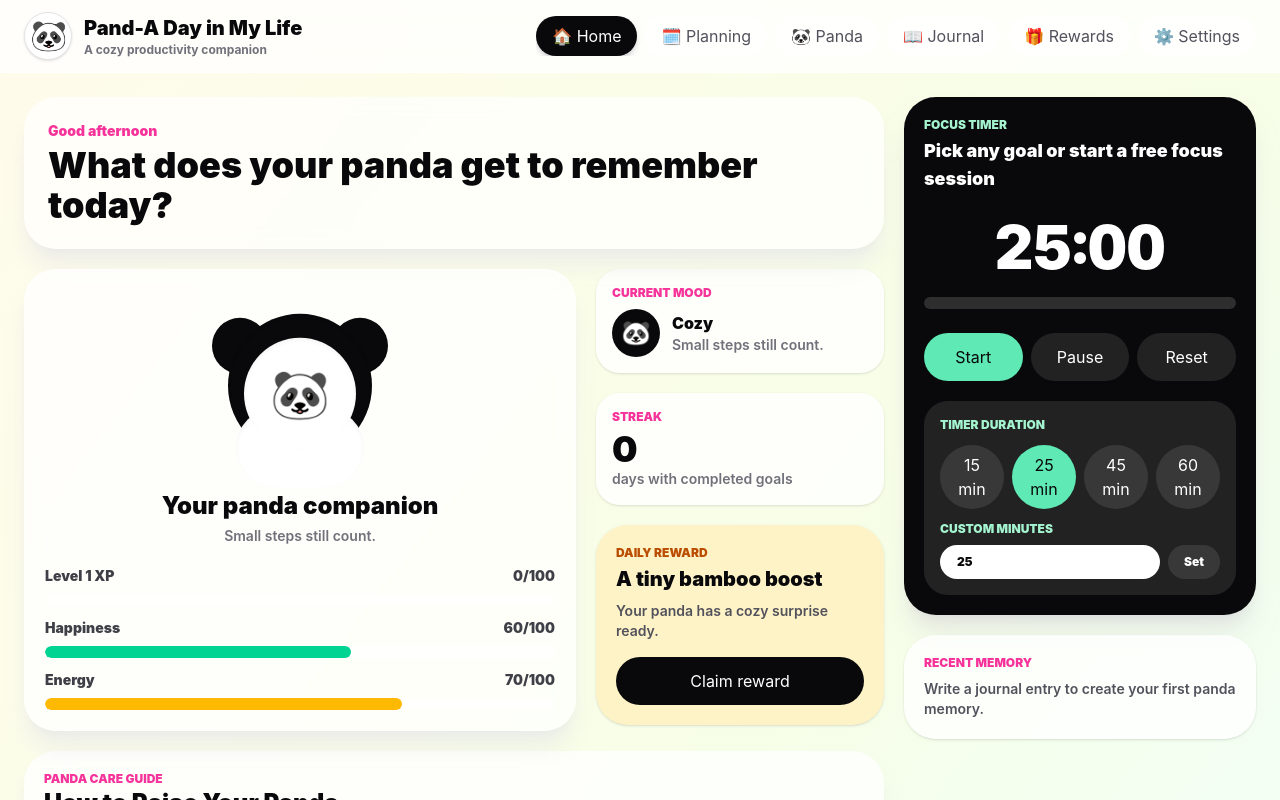
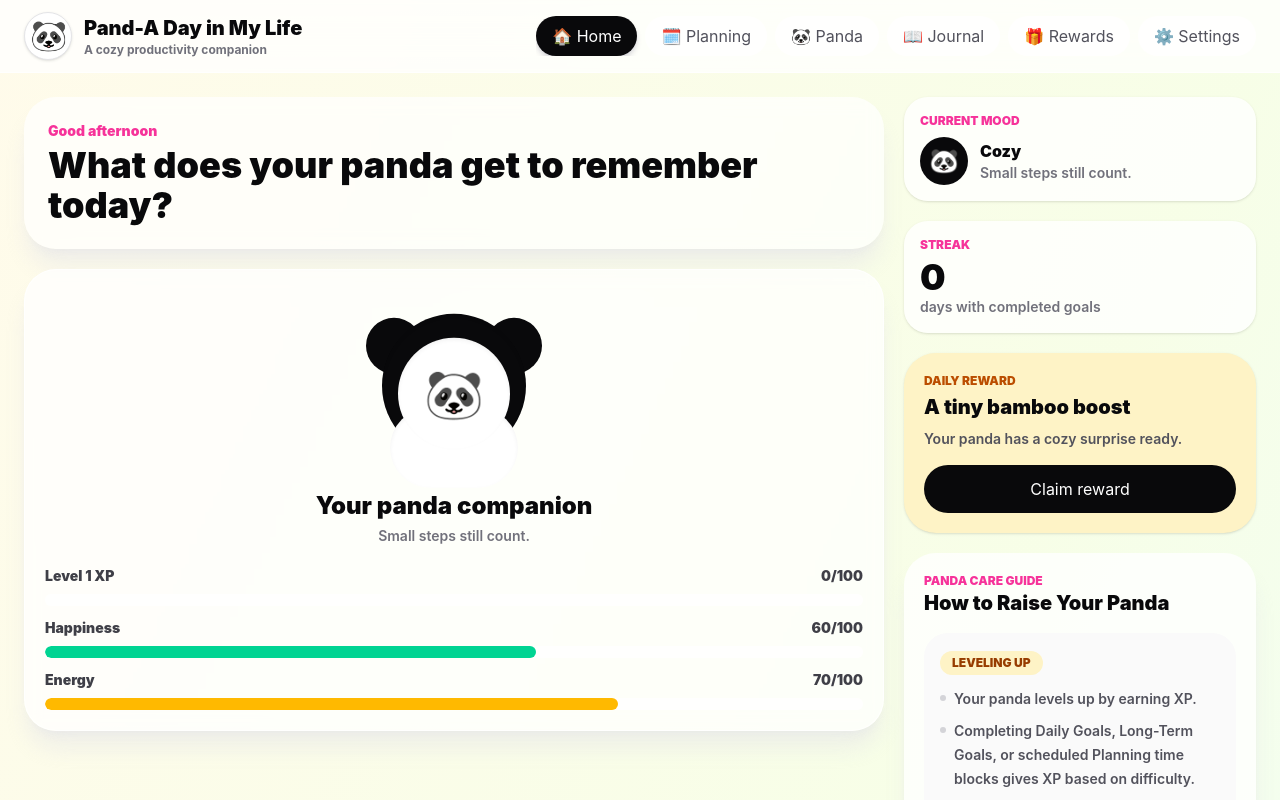
Before and after one commit to JIXIECODES/Pand-A-Day-in-My-Life, a React (Vite) app: page / in a window 1280 px wide. Both pictures are taken after a click on the button "Continue without an account". Shown: the top 800 px of the page. Built offline with nearby package versions, Linux system fonts and the light colour scheme.

Commit message:
Balance home dashboard layout

```diff
--- a/src/features/home/components/PandaTutorial.jsx
+++ b/src/features/home/components/PandaTutorial.jsx
@@ -42,18 +42,20 @@ const guideSections = [
   },
 ];
 
-export default function PandaTutorial() {
+export default function PandaTutorial({ compact = false }) {
   return (
     <section className="rounded-[2rem] bg-white/80 p-5 shadow-xl shadow-zinc-200/60">
       <div className="mb-4">
         <p className="text-xs font-black uppercase text-pink-500">Panda Care Guide</p>
-        <h2 className="text-2xl font-black text-zinc-950">How to Raise Your Panda</h2>
-        <p className="mt-1 text-sm font-semibold text-zinc-500">
-          A quick guide to the habits and Planning tools that help your panda grow, feel happier, and stay energized.
-        </p>
+        <h2 className={`${compact ? "text-xl" : "text-2xl"} font-black text-zinc-950`}>How to Raise Your Panda</h2>
+        {!compact && (
+          <p className="mt-1 text-sm font-semibold text-zinc-500">
+            A quick guide to the habits and Planning tools that help your panda grow, feel happier, and stay energized.
+          </p>
+        )}
       </div>
 
-      <div className="grid gap-3 lg:grid-cols-4">
+      <div className={compact ? "grid gap-3" : "grid gap-3 lg:grid-cols-4"}>
         {guideSections.map((section) => (
           <article className="rounded-3xl bg-zinc-50 p-4" key={section.title}>
             <span className={`inline-flex rounded-full px-3 py-1 text-xs font-black uppercase ${section.accent}`}>
--- a/src/features/home/pages/Home.jsx
+++ b/src/features/home/pages/Home.jsx
@@ -25,9 +25,11 @@ export default function Home() {
           <h1 className="mt-1 text-4xl font-black text-zinc-950">What does your panda get to remember today?</h1>
         </div>
 
-        <div className="grid gap-5 lg:grid-cols-[1fr_18rem]">
         <PandaCompanion />
-          <div className="space-y-5">
+
+      </section>
+
+      <aside className="space-y-5">
         <PandaMoodDisplay />
         <section className="rounded-[1.5rem] bg-white/80 p-4 shadow-sm">
           <p className="text-xs font-black uppercase text-pink-500">Streak</p>
@@ -35,28 +37,17 @@ export default function Home() {
           <p className="text-sm font-semibold text-zinc-500">days with completed goals</p>
         </section>
         <DailyReward />
-          </div>
-        </div>
-
-        <PandaTutorial />
-
+        <PandaTutorial compact />
         <section className="rounded-[2rem] bg-white/75 p-5 shadow-xl shadow-zinc-200/60">
           <p className="text-xs font-black uppercase text-pink-500">Planning preview</p>
-          <h2 className="mt-1 text-2xl font-black text-zinc-950">Manage goals in Planning</h2>
-          <p className="mt-1 text-sm font-semibold text-zinc-500">
-            Daily Goals, Long-Term Goals, and calendar time blocks now live together in Planning.
-          </p>
-          <div className="mt-4 flex flex-col gap-3 rounded-3xl bg-zinc-50 p-4 sm:flex-row sm:items-center sm:justify-between">
+          <h2 className="mt-1 text-xl font-black text-zinc-950">Manage goals in Planning</h2>
+          <div className="mt-4 grid gap-3 rounded-3xl bg-zinc-50 p-4">
             <p className="text-sm font-black text-zinc-700">{activeGoalCount} active unscheduled goals</p>
             <button className="rounded-full bg-zinc-950 px-5 py-3 font-black text-white" onClick={() => setActivePage("calendar")} type="button">
               Open Planning
             </button>
           </div>
         </section>
-
-      </section>
-
-      <aside className="space-y-5">
         <FocusTimer />
         <section className="rounded-[2rem] bg-white/80 p-5 shadow-sm">
           <p className="text-xs font-black uppercase text-pink-500">Recent memory</p>
```
Lines whose indentation alone changed are shown as unchanged.
